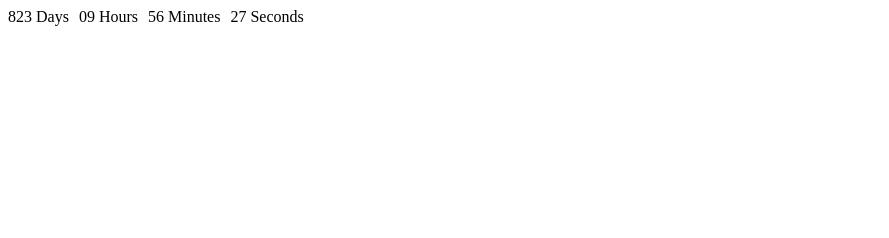
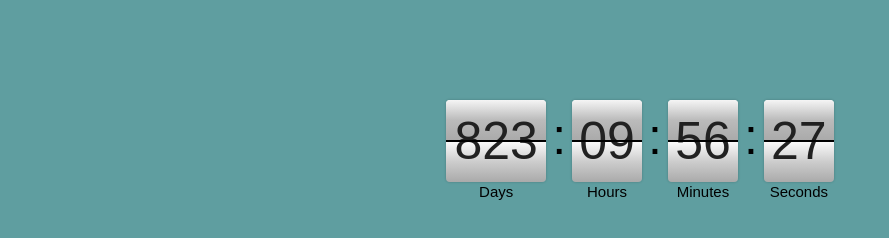
Before and after one commit to NikitaMelnychencko/goit-js-hw-11-timer, a website built with webpack: page src/index.html in a window 1280 px wide. Shown: the whole page, without its empty margins (0-889 px from the left). Built offline with nearby package versions, Linux system fonts and the light colour scheme.

Commit message:
add_flip-timer
add_flip-timer

```diff
--- a/src/index.html
+++ b/src/index.html
@@ -5,29 +5,64 @@
   <meta charset="UTF-8">
   <meta http-equiv="X-UA-Compatible" content="IE=edge">
   <meta name="viewport" content="width=device-width, initial-scale=1.0">
+  <link rel="stylesheet" href="https://cdnjs.cloudflare.com/ajax/libs/modern-normalize/1.0.0/modern-normalize.min.css"
+    integrity="sha512-ISS7cAi1PEhQ8jnbJpJZMd29NlhNj4AWYyLOSp2CE/CsHxTCu+r+t0D2yoJudVrd0/8fTVPUVDzY5Tvli75u/g=="
+    crossorigin="anonymous" />
   <title>test</title>
 </head>
 
 <body>
+  <div class="container">
     <div class="timer" id="timer-1">
-    <div class="field">
-      <span class="value" data-value="days">11</span>
+      <div class="flip-clock flip-clock-day">
+        <div class="value value-day" data-value="days" data-digit-before="210" data-digit-after="211">
+          <!-- ::before -->
+          <div class="card" onclick="this.classList.toggle('flipped')">
+            <div class="card-face card-face-front">210</div>
+            <div class="card-face card-face-back">211</div>
+          </div>
+          <!-- ::after -->
+        </div>
         <span class="label">Days</span>
       </div>
 
-    <div class="field">
-      <span class="value" data-value="hours">11</span>
+      <div class="colon">:</div>
+      <div class="flip-clock flip-clock-hour">
+        <div class="value" data-value="hour" data-digit-before="21" data-digit-after="22">
+          <!-- ::before -->
+          <div class="card" onclick="this.classList.toggle('flipped')">
+            <div class="card-face card-face-front">21</div>
+            <div class="card-face card-face-back">22</div>
+          </div>
+          <!-- ::after -->
+        </div>
         <span class="label">Hours</span>
       </div>
-
-    <div class="field">
-      <span class="value" data-value="mins">11</span>
+      <div class="colon">:</div>
+      <div class="flip-clock flip-clock-min">
+        <div class="value" data-value="min" data-digit-before="21" data-digit-after="22">
+          <!-- ::before -->
+          <div class="card" onclick="this.classList.toggle('flipped')">
+            <div class="card-face card-face-front">21</div>
+            <div class="card-face card-face-back">22</div>
+          </div>
+          <!-- ::after -->
+        </div>
         <span class="label">Minutes</span>
       </div>
-
-    <div class="field">
-      <span class="value" data-value="secs">11</span>
+      <div class="colon">:</div>
+      <div class="flip-clock flip-clock-sec">
+        <div class="value" data-value="sec" data-digit-before="21" data-digit-after="22">
+          <!-- ::before -->
+          <div class="card" onclick="this.classList.toggle('flipped')">
+            <div class="card-face card-face-front">21</div>
+            <div class="card-face card-face-back">22</div>
+          </div>
+          <!-- ::after -->
+        </div>
         <span class="label">Seconds</span>
+      </div>
+    </div>
   </div>
   </div>
 </body>
--- a/src/index.js
+++ b/src/index.js
@@ -1,2 +1,2 @@
 import './sass/main.scss'
-import './js/modual-1.js'
+import './js/flip-timer.js'
--- /dev/null
+++ b/src/js/flip-timer.js
@@ -0,0 +1,87 @@
+class CountdownTimer {
+  constructor({ selector, classUpdateValue, targetDate }) {
+    this.selector = selector;
+    this.targetDate = targetDate;
+    this._refs = this._getRefs(selector, classUpdateValue);
+
+    this.start();
+  }
+  _getRefs(root, classBlok) {
+    const refs = {
+      controls: document.querySelectorAll(`${root} .${classBlok}`),
+    };
+    return refs;
+  }
+  start() {
+    const startTime = new Date(this.targetDate);
+    const currentTime = Date.now();
+    let deltaTime = currentTime - startTime;
+    let init = 1;
+    setInterval(() => {
+      deltaTime = deltaTime - 1000;
+      const { days, hours, mins, secs } = this.getTimeComponents(deltaTime);
+      const arr = [days, hours, mins, secs];
+
+      this.updateClockFace(arr, this._refs.controls, init);
+      init = 2;
+    }, 1000);
+  }
+
+  getTimeComponents(time) {
+    /*
+     * Оставшиеся дни: делим значение UTC на 1000 * 60 * 60 * 24, количество
+     * миллисекунд в одном дне (миллисекунды * секунды * минуты * часы)
+     */
+    const days = this.pad(Math.floor(time / (1000 * 60 * 60 * 24)));
+    /*
+     * Оставшиеся часы: получаем остаток от предыдущего расчета с помощью оператора
+     * остатка % и делим его на количество миллисекунд в одном часе
+     * (1000 * 60 * 60 = миллисекунды * минуты * секунды)
+     */
+    const hours = this.pad(Math.floor((time % (1000 * 60 * 60 * 24)) / (1000 * 60 * 60)));
+    /*
+     * Оставшиеся минуты: получаем оставшиеся минуты и делим их на количество
+     * миллисекунд в одной минуте (1000 * 60 = миллисекунды * секунды)
+     */
+    const mins = this.pad(Math.floor((time % (1000 * 60 * 60)) / (1000 * 60)));
+    /*
+     * Оставшиеся секунды: получаем оставшиеся секунды и делим их на количество
+     * миллисекунд в одной секунде (1000)
+     */
+    const secs = this.pad(Math.floor((time % (1000 * 60)) / 1000));
+    return { days, hours, mins, secs };
+  }
+  pad(value) {
+    return String(value).padStart(2, '0');
+  }
+  updateClockFace(arr, bloks, init) {
+    bloks.forEach((elem, index) => {
+      if (elem.dataset.digitAfter !== arr[index]) {
+        elem.children[0].classList.add('flipped');
+        this.flippedCard(elem,arr[index])
+      }
+
+      elem.children[0].addEventListener('transitionend', e => {
+        const cardClone = e.currentTarget;
+        elem.replaceChild(cardClone, e.currentTarget);
+        cardClone.classList.remove('flipped');
+      });
+
+      if (init === 1) {
+        this.flippedCard(elem,arr[index])
+      }
+    });
+  }
+  flippedCard(elem,value) {
+    elem.dataset.digitBefore = value;
+    elem.children[0].children[1].textContent = value;
+    elem.dataset.digitAfter = value ;
+    elem.children[0].children[0].textContent = value;
+  }
+}
+
+const countdownTimer = new CountdownTimer({
+  selector: '#timer-1',
+  classUpdateValue: 'value',
+  targetDate: new Date('Jul 17, 2019'),
+});
--- a/src/js/modual-1.js
+++ /dev/null
@@ -1,70 +0,0 @@
-
-class CountdownTimer{
-  constructor({ selector,classUpdateValue, targetDate }) {
-    this.selector = selector;
-    this.targetDate = targetDate;
-    this._refs = this._getRefs(selector,classUpdateValue);
-
-
-    this.start();
-  }
-  _getRefs(root,classBlok) {
-    const refs = {
-      controls: document.querySelectorAll(`${root} .${classBlok}`)
-    };
-    return refs;
-  }
-  start() {
-    const startTime = new Date(this.targetDate)
-    const currentTime = Date.now();
-    let deltaTime = currentTime - startTime;
-    setInterval(() => {
-      deltaTime = deltaTime - 1000;
-      const { days, hours, mins, secs } = this.getTimeComponents(deltaTime);
-      const arr=[days,hours,mins,secs]
-
-
-      this.updateClockFace(arr,this._refs.controls);
-    }
-    ,1000)
-  }
-
-  getTimeComponents(time) {
-  /*
-  * Оставшиеся дни: делим значение UTC на 1000 * 60 * 60 * 24, количество
-  * миллисекунд в одном дне (миллисекунды * секунды * минуты * часы)
-  */
-  const days = this.pad(Math.floor(time / (1000 * 60 * 60 * 24)));
-  /*
-  * Оставшиеся часы: получаем остаток от предыдущего расчета с помощью оператора
-  * остатка % и делим его на количество миллисекунд в одном часе
-  * (1000 * 60 * 60 = миллисекунды * минуты * секунды)
-  */
-  const hours = this.pad(Math.floor((time % (1000 * 60 * 60 * 24)) / (1000 * 60 * 60)));
-  /*
-  * Оставшиеся минуты: получаем оставшиеся минуты и делим их на количество
-  * миллисекунд в одной минуте (1000 * 60 = миллисекунды * секунды)
-  */
-  const mins = this.pad(Math.floor((time % (1000 * 60 * 60)) / (1000 * 60)));
-  /*
-  * Оставшиеся секунды: получаем оставшиеся секунды и делим их на количество
-  * миллисекунд в одной секунде (1000)
-  */
-  const secs = this.pad(Math.floor((time % (1000 * 60)) / 1000));
-  return {days,hours,mins,secs}
-  }
-   pad(value) {
-  return String(value).padStart(2, '0');
-  }
-  updateClockFace(arr,bloks) {
-  bloks.forEach((elem,index) => {
-    elem.textContent = arr[index];
-  });
-  }
-}
-
-const countdownTimer = new CountdownTimer({
-  selector: '#timer-1',
-  classUpdateValue: 'value',
-  targetDate: new Date('Jul 17, 2019'),
-});
--- /dev/null
+++ b/src/sass/base/_globalClass.scss
@@ -0,0 +1,21 @@
+body{
+  background-color: cadetblue;
+}
+.container {
+  margin-left: auto;
+  margin-right: auto;
+  padding-left: 20px;
+  padding-right: 20px;
+
+  @media screen and (min-width: $mobile-general) {
+    min-width: $mobile-general;
+  }
+
+  @media screen and (min-width: $mobile-only) {
+    width: $mobile-only;
+  }
+
+  @media screen and (min-width: $desktop-up) {
+    width: $desktop-up;
+  }
+}
--- /dev/null
+++ b/src/sass/base/_reset.scss
@@ -0,0 +1,7 @@
+h1,
+h2,
+h3,
+h4 {
+  margin-top: 0;
+  margin-bottom: 0;
+}
--- /dev/null
+++ b/src/sass/layout/_timer.scss
@@ -0,0 +1,133 @@
+.timer {
+  display: flex;
+  justify-content: center;
+  align-items: center;
+
+  font-family: sans-serif;
+  font-size: 50px;
+  line-height: 0;
+
+  margin: 100px auto;
+}
+.flip-clock{
+  display: flex;
+  flex-direction: column;
+  align-items: center;
+  align-content: space-around;
+  perspective: 2000px;
+
+  user-select: none;
+
+  cursor: default;
+}
+.value{
+  position: relative;
+  width: 70px;
+  height: 82px;
+  box-shadow: 0 0 2px 1px rgba(0,0,0,0.1);
+
+  &::before{
+    content: attr(data-digit-before);
+
+    bottom: 0;
+    align-items: flex-start;
+  }
+  &::after {
+    content: attr(data-digit-after);
+
+    top: 0;
+    align-items: flex-end;
+  }
+  &::before,
+  &::after{
+    position: absolute;
+    z-index: 0;
+
+    display: flex;
+    justify-content: center;
+
+    width: 100%;
+    height: 41px;
+    overflow: hidden;
+  }
+  &::before,
+  &::after,
+  .card-face-front,
+  .card-face-back{
+    background: white;
+    color: black;
+  }
+  &,
+  &::before,
+  &::after,
+  .card,
+  .card-face{
+    border-radius: 4px;
+  }
+  &::before,
+  .card-face-back{
+    background: linear-gradient(0,#aaaaaa,#cccccc 50%,#fafafa);
+    color: #212121;
+    border-top: 1px solid black;
+    border-top-left-radius: 0;
+    border-top-right-radius: 0
+
+  }
+  &::after,
+  .card-face-front {
+    background: linear-gradient(0, #aaaaaa, #bbbbbb 50%, #f5f5f5);
+    color: #212121;
+    border-bottom: 1px solid black;
+    border-bottom-left-radius: 0;
+    border-bottom-right-radius: 0;
+  }
+}
+.value-day{
+  width: 100px;
+}
+.card{
+  position: relative;
+  z-index: 1;
+  width: 100%;
+  height: 50%;
+  transform-style: preserve-3d;
+  transform-origin: bottom;
+  transform: rotateX(0);
+
+  transition: transform 0.3s ease-in-out;
+}
+.card-face{
+  position: absolute;
+
+  display: flex;
+  justify-content: center;
+
+  width: 100%;
+  height: 100%;
+  overflow: hidden;
+
+  backface-visibility: hidden;
+}
+.card.flipped {
+
+  transform: rotateX(-180deg);
+}
+.card-face-front{
+  align-items: flex-end;
+}
+.card-face-back{
+  align-items: flex-start;
+  transform: rotateX(-180deg);
+}
+
+.colon{
+  color: black;
+  margin: 0 6px;
+  padding-bottom: 27px;
+}
+
+.label{
+  font-size: 15px;
+  line-height: 1.29;
+
+}
--- a/src/sass/main.scss
+++ b/src/sass/main.scss
@@ -1,6 +1,4 @@
-.timer{
-  display: flex;
-}
-.field+.field{
-margin-left: 10px;
-}
+@import './utils/breakpoints';
+@import './base/globalClass';
+@import './base/reset';
+@import './layout/timer';
--- /dev/null
+++ b/src/sass/utils/_breakpoints.scss
@@ -0,0 +1,3 @@
+$mobile-general: 420px;
+$mobile-only: 720px;
+$desktop-up: 1378px;
```
Lines whose indentation alone changed are shown as unchanged.
